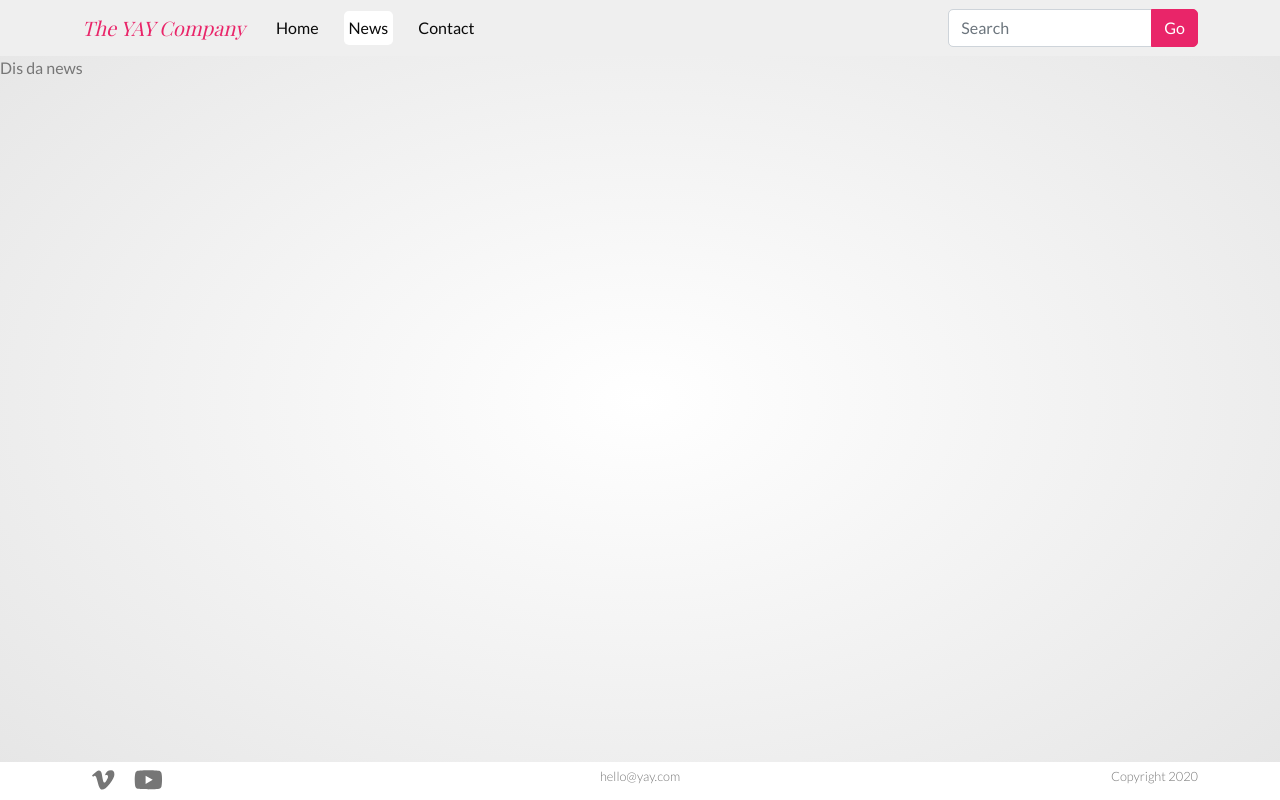
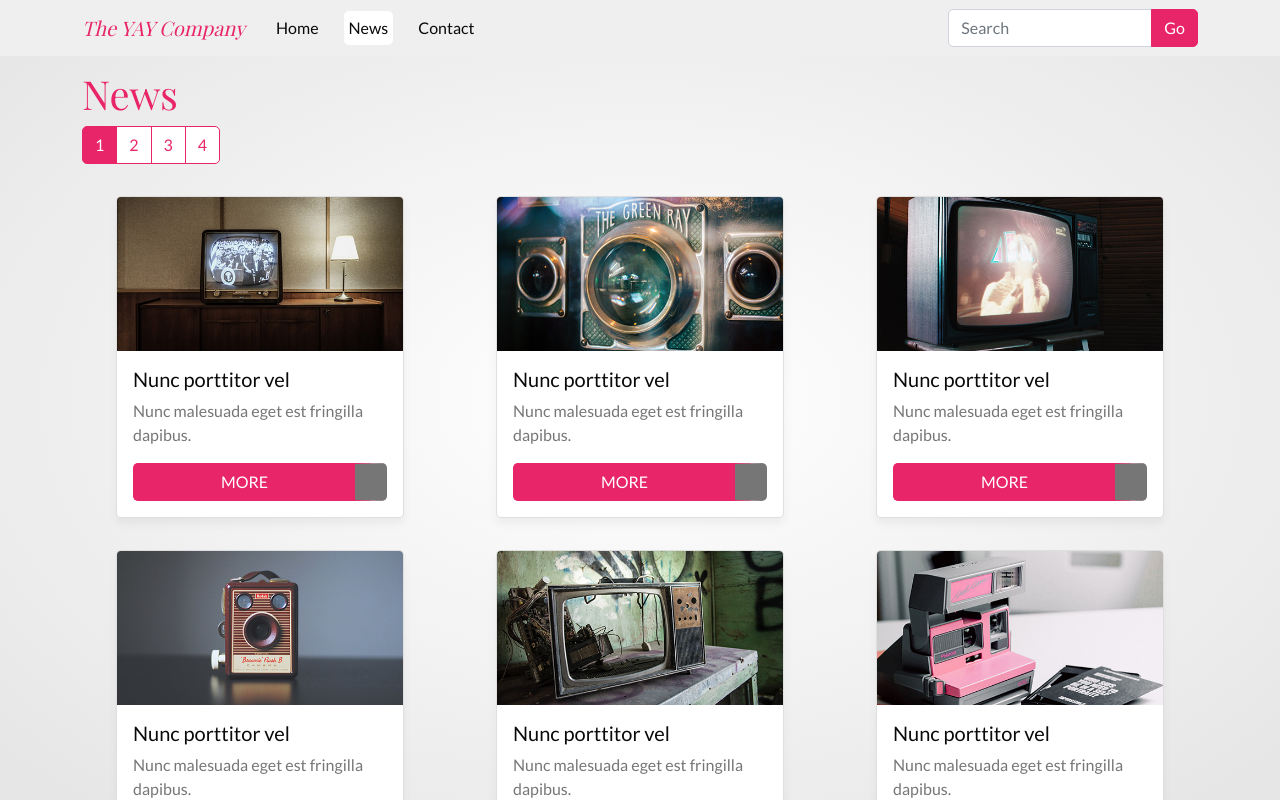
Before and after one commit to Noroff-FEU-Assignments/css-frameworks-ca-Soph-H-P, a React (Create React App) app: page /news in a window 1280 px wide. Shown: the top 800 px of the page. Built offline with nearby package versions, Linux system fonts and the light colour scheme; a web font is replaced by a local one.

Commit message:
news page done

```diff
--- a/src/components/Navigation.js
+++ b/src/components/Navigation.js
@@ -10,7 +10,7 @@ import Button from 'react-bootstrap/Button';
 
 export const Navigation = (props) => {
   return (
-    <Navbar bg="light" expand="md">
+    <Navbar bg="light" expand="md" fixed="top">
       <Container >
         <Navbar.Brand href="/">The YAY Company</Navbar.Brand>
         <Navbar.Toggle />
--- a/src/components/NewsCard.js
+++ b/src/components/NewsCard.js
@@ -1,9 +1,17 @@
-import React from 'react'
+import React from 'react';
 
-export const NewsCard = () => {
-    return (
-        <div>
+import Card from 'react-bootstrap/Card';
+import Button from 'react-bootstrap/Button';
 
-        </div>
-    )
-}
+export const NewsCard = ({ image }) => {
+  return (
+    <Card style={{ width: '18rem' }}>
+      <Card.Img variant="top" src={image} />
+      <Card.Body>
+        <Card.Title>Nunc porttitor vel</Card.Title>
+        <Card.Text>Nunc malesuada eget est fringilla dapibus.</Card.Text>
+        <Button variant="primary">MORE</Button>
+      </Card.Body>
+    </Card>
+  );
+};
--- /dev/null
+++ b/src/components/PaginationButtons.js
@@ -0,0 +1,17 @@
+import React from 'react';
+
+import Pagination from 'react-bootstrap/Pagination';
+
+export const PaginationButtons = () => {
+  let active = 1;
+  let items = [];
+  for (let number = 1; number <= 4; number++) {
+    items.push(
+      <Pagination.Item key={number} active={number === active}>
+        {number}
+      </Pagination.Item>
+    );
+  }
+
+  return <Pagination>{items}</Pagination>;
+};
--- a/src/pages/News.js
+++ b/src/pages/News.js
@@ -1,11 +1,47 @@
-import React from 'react'
+import React from 'react';
+
+import Container from 'react-bootstrap/Container';
+import Col from 'react-bootstrap/Col';
+import Row from 'react-bootstrap/Row';
+
+import { PaginationButtons } from '../components/PaginationButtons';
+import { NewsCard } from '../components/NewsCard';
 
 const News = () => {
-    return (
-        <div>
-            Dis da news
-        </div>
-    )
-}
+  return (
+    <Container>
+      <h1>News</h1>
+      <PaginationButtons />
+      <Row className="d-flex align-items-center">
+        <Col>
+          <NewsCard image="./images/news/news-1.jpg" />
+        </Col>
+        <Col>
+          <NewsCard image="./images/news/news-2.jpg" />
+        </Col>
+        <Col>
+          <NewsCard image="./images/news/news-3.jpg" />
+        </Col>
+        <Col>
+          <NewsCard image="./images/news/news-4.jpg" />
+        </Col>
+        <Col className="d-none d-md-flex">
+          <NewsCard image="./images/news/news-5.jpg" />
+        </Col>
+        <Col className="d-none d-md-flex">
+          <NewsCard image="./images/news/news-6.jpg" />
+        </Col>
+        <Col className="d-none d-md-flex">
+          <NewsCard image="./images/news/news-7.jpg" />
+        </Col>
+        <Col className="d-none d-md-flex">
+          <NewsCard image="./images/news/news-8.jpg" />
+        </Col>
+      </Row>
 
-export default News
+      <PaginationButtons />
+    </Container>
+  );
+};
+
+export default News;
--- a/src/sass/partials/_base.scss
+++ b/src/sass/partials/_base.scss
@@ -15,6 +15,7 @@ body {
 #root {
   display: flex;
   flex-direction: column;
+  margin-top: 70px;
 }
 
 .wrapper {
--- /dev/null
+++ b/src/sass/partials/_cards.scss
@@ -0,0 +1,14 @@
+.card {
+  box-shadow: 0px 6px 10px rgba(0, 0, 0, 0.05);
+
+  margin: 1rem auto;
+
+  .card-title {
+    color: $color-navlink;
+  }
+
+  button {
+    border-right: 2rem $color-secondary solid;
+    width: 100%;
+  }
+}
--- a/src/sass/partials/_custom.scss
+++ b/src/sass/partials/_custom.scss
@@ -22,6 +22,9 @@ $body-color: $color-secondary;
 
 $border-radius: 5px;
 
+$input-btn-focus-box-shadow: none;
+$link-hover-color: $color-primary;
+
 //typography
 $font-family-base: $font-sans-serif;
 $font-family-heading: $font-serif;
@@ -36,7 +39,7 @@ $carousel-indicator-spacer: 0.5rem;
 $accordion-button-color: $color-primary;
 $accordion-button-bg: white;
 $accordion-button-active-bg: tint-color($color-primary, 90%);
-$accordion-button-active-color: shade-color($color-primary, 10%) !default;
+$accordion-button-active-color: shade-color($color-primary, 10%);
 $accordion-button-focus-border-color: $color-primary;
 $accordion-button-focus-box-shadow: none;
 $accordion-button-icon: none;
@@ -45,9 +48,16 @@ $accordion-border-radius: 10px;
 
 //tabs
 $nav-link-color: $color-primary;
-$nav-link-hover-color:  $color-secondary;
+$nav-link-hover-color: $color-secondary;
 $nav-tabs-link-active-color: $color-secondary;
 $nav-tabs-link-active-bg: white;
+
+//pagination
+$pagination-color: $color-primary;
+$pagination-active-bg: $color-primary;
+$pagination-border-color: $color-primary;
+
+//cards
 
 
 // $input-bg: $colour-input;
@@ -57,7 +67,6 @@ $nav-tabs-link-active-bg: white;
 // $input-placeholder-color: white;
 // $input-plaintext-color: white;
 
-
 // $body-bg: $color-background;
 // $body-color: $colour-secondary;
 
--- a/src/sass/partials/_footer.scss
+++ b/src/sass/partials/_footer.scss
@@ -4,6 +4,7 @@ footer {
   background-color: white;
   font-size: 0.8rem;
   font-weight: 300;
+  margin-top: 3rem;
 
   svg {
     margin: 0 10px 20px 10px;
--- a/src/sass/style.scss
+++ b/src/sass/style.scss
@@ -7,7 +7,7 @@
 @import './partials/intro';
 @import './partials/tabs';
 @import './partials/accordion';
-// @import './partials/accordion';
+@import './partials/cards';
 // @import './partials/jumbo';
 
 @import '../../node_modules/bootstrap/scss/bootstrap';
```
Also changed, not shown: src/components/Pagination.js (deleted, +0 -9 lines).
